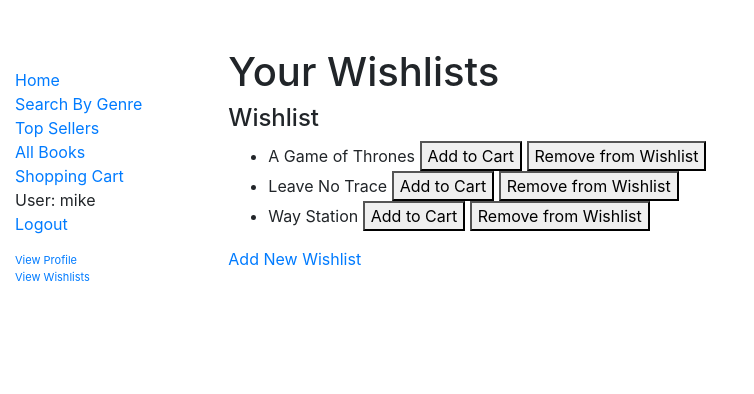
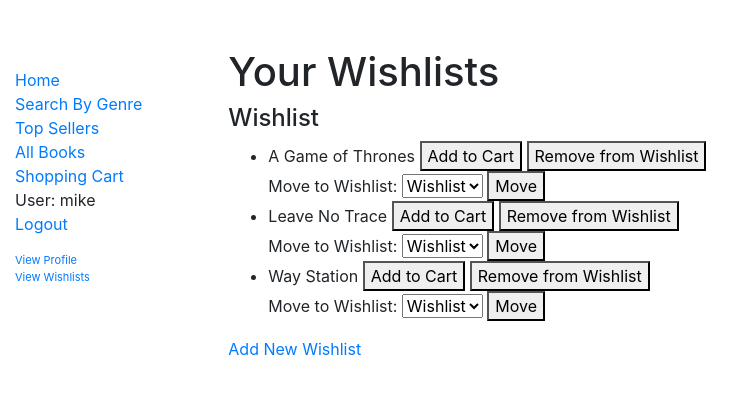
Before and after one commit to mgonz893/bookdjango, a Django app: page /catalog/wishlists/ in a window 1280 px wide. Shown: the top 394 px of the page, without its empty margins (0-754 px from the left). Run offline with Django 3.2, Linux system fonts and the light colour scheme; a user stored in the database is signed in; data comes from the database, SQL or seed files in the repository; both versions use the stored data as it was after the commit; some libraries are stand-ins or nearby versions.

Commit message:
set up form for wishlist transfer

```diff
--- a/bookapp/catalog/templates/catalog/wishlists.html
+++ b/bookapp/catalog/templates/catalog/wishlists.html
@@ -3,15 +3,26 @@
 {% block content %}
 {% if user.is_authenticated %}
     <h1>Your Wishlists</h1>
-    {% for wishlist in wishlist%}
+    {% for wishlist in wishlists %}
     <h4>{{ wishlist.name }}</h4>
     <ul>
     {% for book in wishlist.books.all %}
     <li>{{ book.title }} <a href="{{book.get_add_to_cart_url}}"> <button type="button">Add to Cart</button> </a>
     <a href="{{book.get_remove_from_wishlist_url}}"> <button type="button">Remove from Wishlist</button> </a>
+
+        <form action="" method="post">
+            {% csrf_token %}
+            Move to Wishlist:
+            <select name="wish">
+                {% for list in wishlists %}
+            <option value="{{list.id}}">{{list.name}}</option>
+                {% endfor %}
+            </select>
+            <a href=""><button type="submit">Move</button></a>
+        </form>
+
     </li>
     {% endfor %}
-    </form>
     </ul>
     {% endfor %}
     {% else %}
--- a/bookapp/catalog/views.py
+++ b/bookapp/catalog/views.py
@@ -100,7 +100,7 @@ class WishlistsView(generic.ListView):
     def get_context_data(self, **kwargs):
         context = super().get_context_data(**kwargs)
         if self.request.user.is_authenticated:
-            context['wishlist'] = Wishlist.objects.filter(
+            context['wishlists'] = Wishlist.objects.filter(
                 user=self.request.user)
         return context
 
```
Also changed, not shown: bookapp/db.sqlite3.
